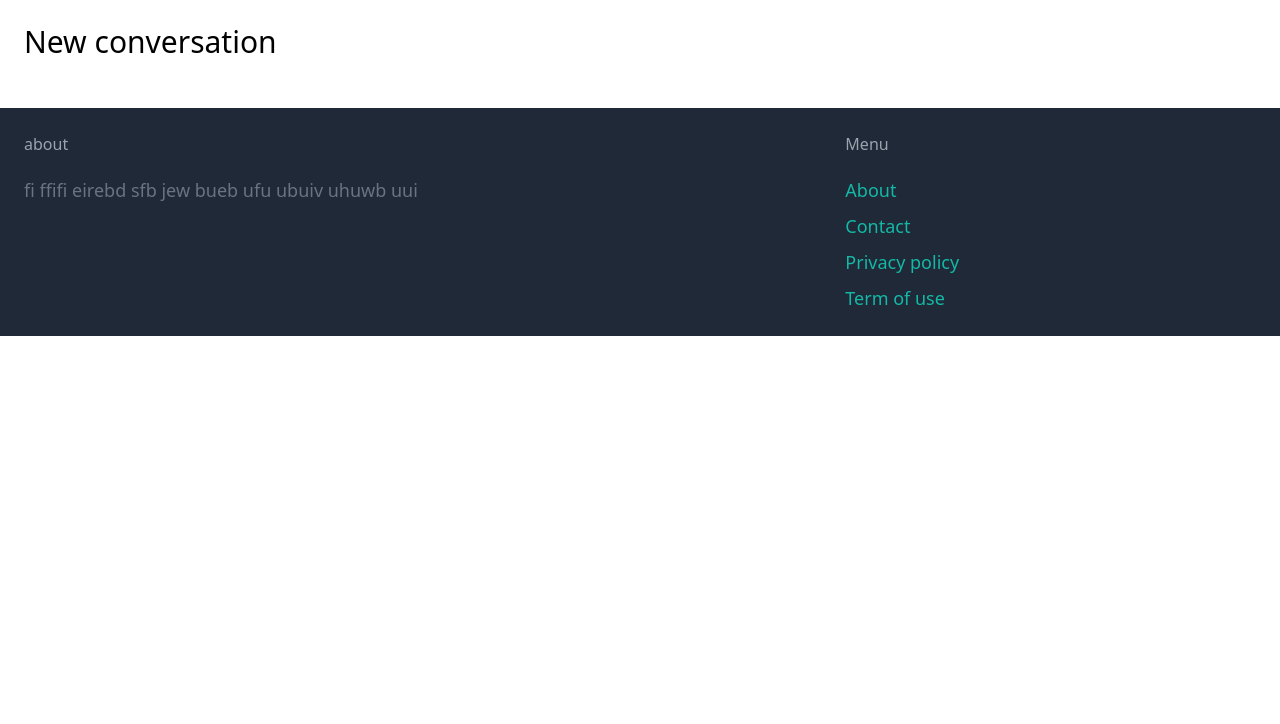
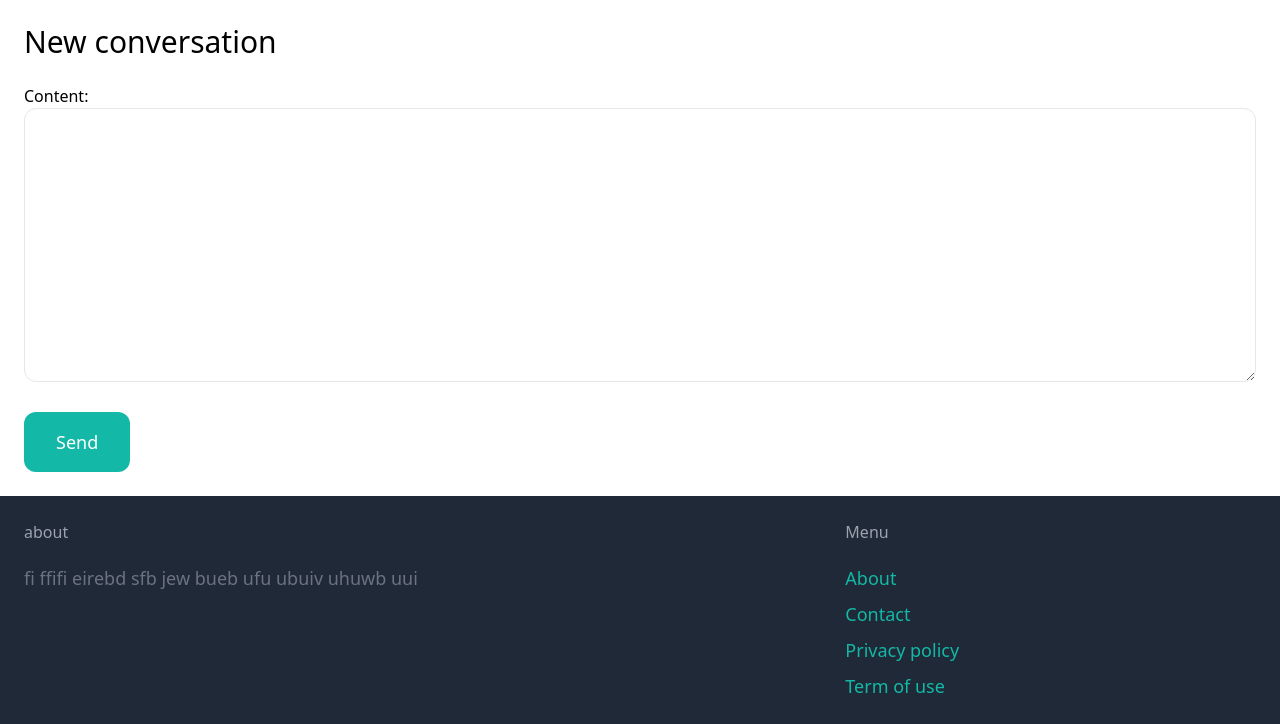
Before and after one commit to Thanushan1523/e-Commerce-webside, a Django app: page /inbox/new/1/ in a window 1280 px wide. Shown: the part 77-801 px from the top of the page. Before the commit the page ends 413 px from the top, so only its background shows below. Run offline with Django 4.2, Linux system fonts and the light colour scheme; data comes from the database, SQL or seed files in the repository; both versions use the stored data as it was after the commit; some libraries are stand-ins or nearby versions.

Commit message:
app-conversation for messaging

```diff
--- a/puddle/conversation/templates/conversation/new.html
+++ b/puddle/conversation/templates/conversation/new.html
@@ -3,4 +3,22 @@
 
 {% block content %}
 <h1 class="mb-6 text-3xl">New conversation</h1>
-{% endblock content %}
+
+
+
+<form method="post" action="." >
+    {% csrf_token%}
+    <div class="space-y-4">
+        {{form.as_p}}
+    </div>
+    {% if form.non_feild_errors or form.errors %}
+    <div class='mb-3 p-6 bg-red-100 rounded-xl'>
+        {% for feild in form %}
+           {{ feild.errors }}
+        {% endfor %}
+        {{form.non_feild_errors}}
+    </div>
+    {% endif %}
+
+    <button class="mt-6 py-4 px-8 text-lg bg-teal-500 hover:bg-teal-700 rounded-xl  text-white "  >Send</button>
+  </form> {% endblock content %}
```
Also changed, not shown: puddle/db.sqlite3.
